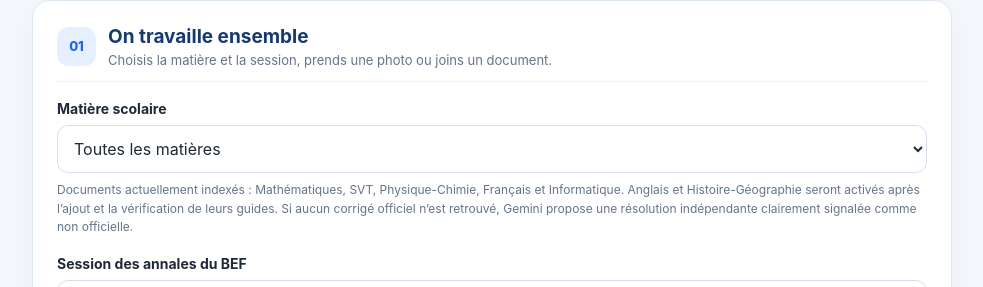
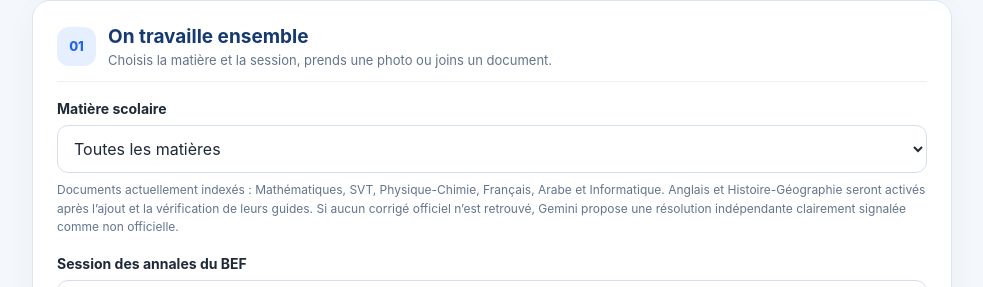
Before and after one commit to djama77/DjibotChat-9eme, a Next.js app in the folder vercel-app/: page / in a window 1280 px wide. Shown: the part 1235-1522 px from the top of the page, without its empty margins (148-1131 px from the left). Built offline with nearby package versions, Linux system fonts and the light colour scheme.

Commit message:
Show Arabic guide among indexed subjects

```diff
--- a/vercel-app/app/page.tsx
+++ b/vercel-app/app/page.tsx
@@ -190,7 +190,7 @@ export default function Home() {
       <div className="sectionHeading"><span>01</span><div><h2>On travaille ensemble</h2><p>Choisis la matière et la session, prends une photo ou joins un document.</p></div></div>
       <label htmlFor="subject">Matière scolaire</label>
       <select id="subject" value={subject} onChange={(event) => setSubject(event.target.value)}>{subjects.map((value) => <option key={value} disabled={value === "Anglais" || value === "Histoire-Géographie"}>{value}{value === "Anglais" || value === "Histoire-Géographie" ? " — documents à intégrer" : ""}</option>)}</select>
-      <p className="hint">Documents actuellement indexés : Mathématiques, SVT, Physique-Chimie, Français et Informatique. Anglais et Histoire-Géographie seront activés après l’ajout et la vérification de leurs guides. Si aucun corrigé officiel n’est retrouvé, Gemini propose une résolution indépendante clairement signalée comme non officielle.</p>
+      <p className="hint">Documents actuellement indexés : Mathématiques, SVT, Physique-Chimie, Français, Arabe et Informatique. Anglais et Histoire-Géographie seront activés après l’ajout et la vérification de leurs guides. Si aucun corrigé officiel n’est retrouvé, Gemini propose une résolution indépendante clairement signalée comme non officielle.</p>
       <label htmlFor="examYear">Session des annales du BEF</label>
       <select id="examYear" value={examYear} onChange={(event) => setExamYear(event.target.value)}>
         <option value="2025">BEF 2025</option>
```
